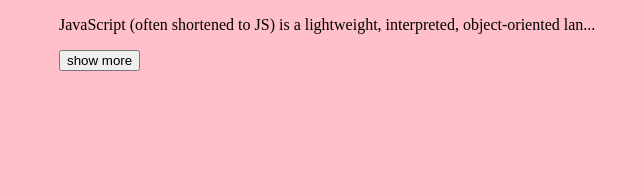
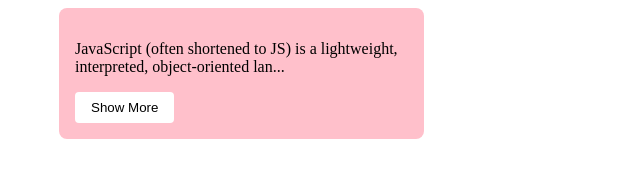
Before and after one commit to bozonja/see-more-less-trigger, a plain HTML site: page index.html in a window 1280 px wide. Shown: the whole page, without its empty margins (81-721 px from the left). Drawn offline with Linux system fonts and the light colour scheme.

Commit message:
Add css. Change button text on click

```diff
--- a/index.html
+++ b/index.html
@@ -9,6 +9,7 @@
   </head>
   <body>
     <div class="wrapper">
+      <div class="card">
         <p id="text">
           JavaScript (often shortened to JS) is a lightweight, interpreted,
           object-oriented language with first-class functions, and is best known
@@ -17,15 +18,18 @@
           multi-paradigm scripting language that is dynamic, and supports
           object-oriented, imperative, and functional programming styles.
           JavaScript runs on the client side of the web, which can be used to
-        design / program how the web pages behave on the occurrence of an event.
-        JavaScript is an easy to learn and also powerful scripting language,
-        widely used for controlling web page behavior.
+          design / program how the web pages behave on the occurrence of an
+          event. JavaScript is an easy to learn and also powerful scripting
+          language, widely used for controlling web page behavior.
         </p>
-      <button onclick="onShowMoreLessButtonClick()" class="show-more-less-btn">
+        <button
+          onclick="onShowMoreLessButtonClick()"
+          class="show-more-less-btn"
+        >
           show more
         </button>
       </div>
-
+    </div>
     <script src="js.js"></script>
   </body>
 </html>
--- a/js.js
+++ b/js.js
@@ -1,17 +1,20 @@
 let paragraphElement = document.getElementById("text");
-let paragraphContent = document.getElementById("text").innerText;
+let paragraphText = document.getElementById("text").innerText;
 let showMoreLessButton = document.querySelector(".show-more-less-btn");
-
+let characterCount = 85;
 let paragraphStatus = "shorten";
 
-paragraphElement.innerHTML = paragraphContent.substring(0, 85) + "...";
+paragraphElement.innerHTML = paragraphText.substring(0, characterCount) + "...";
 
 const onShowMoreLessButtonClick = () => {
   if (paragraphStatus === "shorten") {
-    paragraphElement.innerHTML = paragraphContent;
+    paragraphElement.innerHTML = paragraphText;
+    showMoreLessButton.innerHTML = "show less";
     paragraphStatus = "normal";
   } else if (paragraphStatus === "normal") {
-    paragraphElement.innerHTML = paragraphContent.substring(0, 85) + "...";
+    paragraphElement.innerHTML =
+      paragraphText.substring(0, characterCount) + "...";
+    showMoreLessButton.innerHTML = "show more";
     paragraphStatus = "shorten";
   }
 };
--- a/style.css
+++ b/style.css
@@ -1,8 +1,25 @@
-body {
-  background-color: pink;
-}
-
 .wrapper {
   max-width: 1000px;
   margin: 0 auto;
 }
+
+.card {
+  max-width: 33.33%;
+  padding: 1rem;
+  border-radius: 8px;
+  background-color: pink;
+}
+
+button {
+  padding: 0.5rem 1rem;
+  background-color: white;
+  border: none;
+  border-radius: 4px;
+  text-transform: capitalize;
+  cursor: pointer;
+}
+
+button:hover {
+  background-color: black;
+  color: white;
+}
```
Lines whose indentation alone changed are shown as unchanged.
